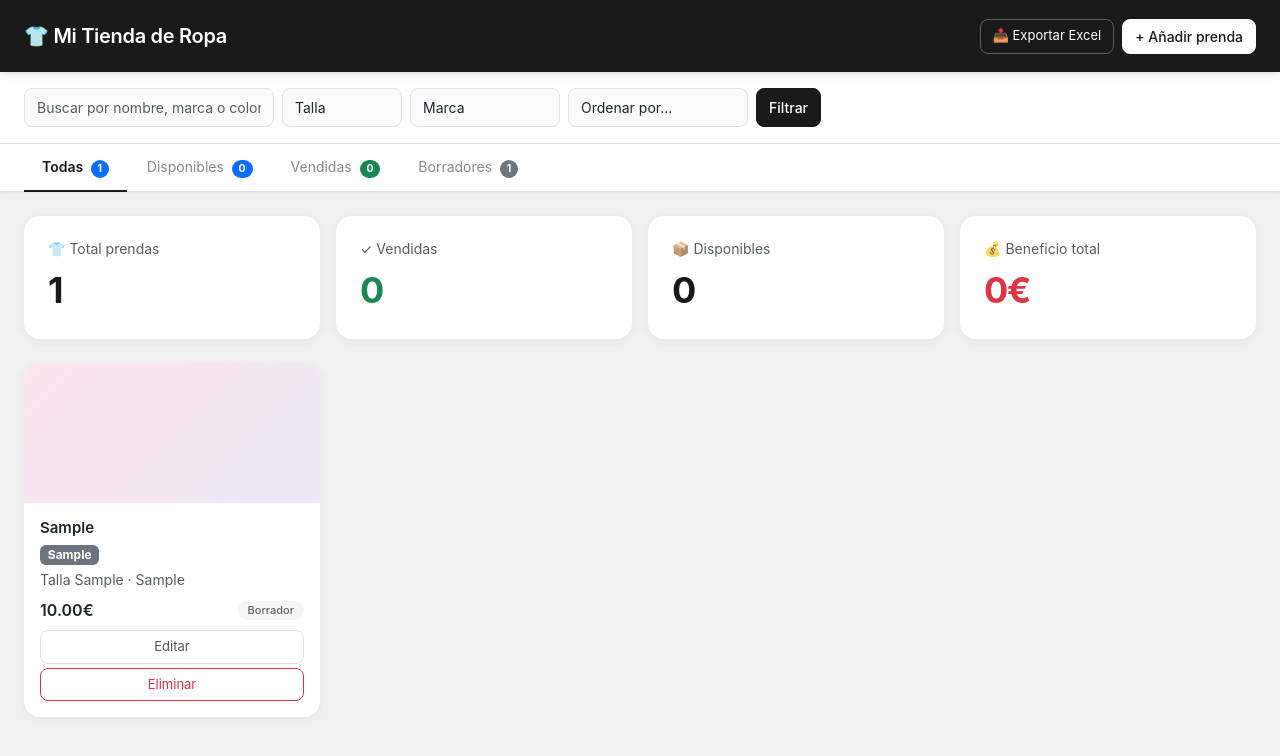
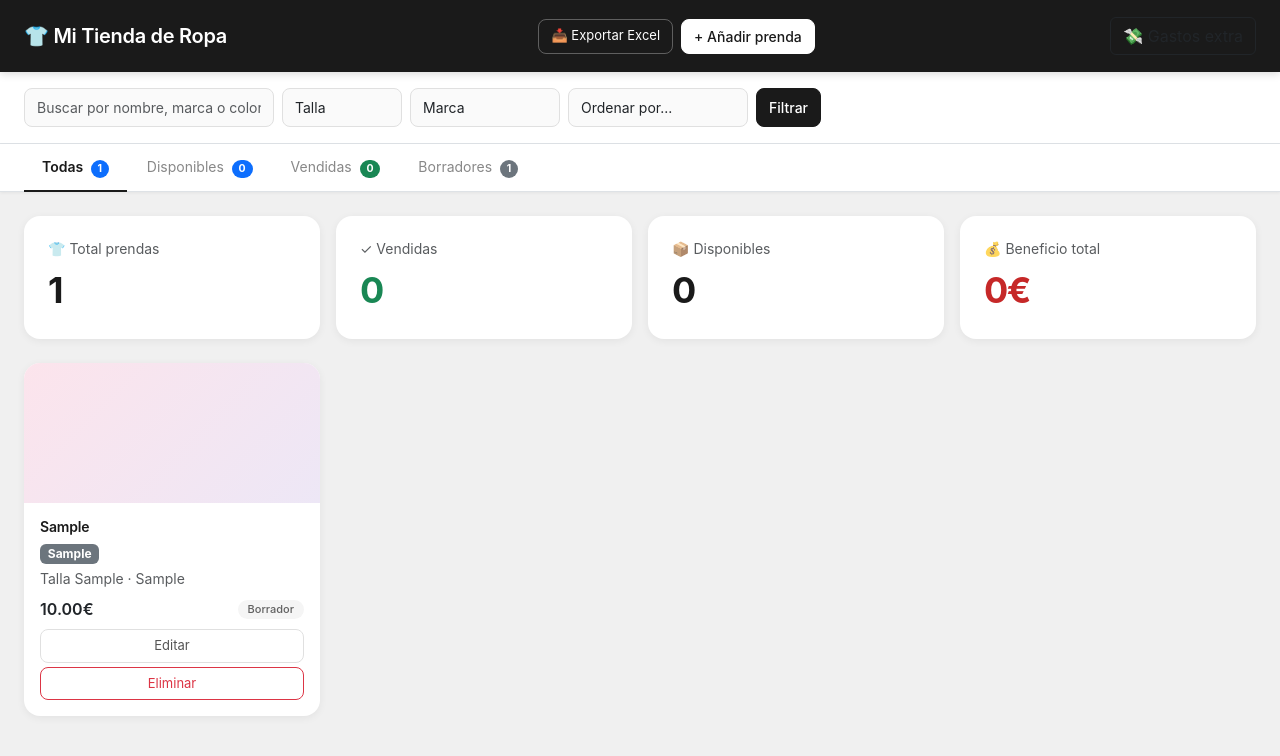
Before and after one commit to carizgil/vinted, a Django app: page / in a window 1280 px wide. Shown: the top 756 px of the page. Run offline with Django 5.2, Linux system fonts and the light colour scheme; tables that the repository leaves empty hold one stand-in row (values such as "Sample post").

Commit message:
estilos gastos extra

```diff
--- a/prendas/models.py
+++ b/prendas/models.py
@@ -24,3 +24,15 @@ class Prenda(models.Model):
 
     def __str__(self):
         return self.tipo_de_prenda
+
+class Gasto(models.Model):
+    concepto = models.CharField(max_length=200)
+    importe = models.DecimalField(max_digits=10, decimal_places=2)
+    fecha = models.DateField(auto_now_add=True)
+    notas = models.CharField(max_length=255, blank=True, null=True)
+
+    def __str__(self):
+        return f"{self.concepto} - {self.importe}€"
+
+    class Meta:
+        ordering = ['-fecha']
--- a/prendas/static/prendas/style.css
+++ b/prendas/static/prendas/style.css
@@ -225,3 +225,82 @@ body {
 .btn.disabled {
     opacity: 0.7;
 }
+
+/* ==========================
+   GASTOS EXTRA
+   ========================== */
+
+/* Card del total de gastos (variante roja del stat-card) */
+.stat-card .text-danger {
+    color: #c62828 !important;
+}
+
+/* Card contenedora (formulario y tabla) */
+.card {
+    border-radius: 16px;
+    border: none;
+    box-shadow: 0 2px 8px rgba(0,0,0,0.06);
+    background: white;
+}
+
+/* Formulario de nuevo gasto */
+.card h6 {
+    font-size: 14px;
+    font-weight: 600;
+    color: #1a1a1a;
+    letter-spacing: -0.2px;
+}
+
+/* TABLA DE GASTOS */
+.table {
+    margin-bottom: 0;
+}
+
+.table thead th {
+    font-size: 12px;
+    font-weight: 600;
+    text-transform: uppercase;
+    letter-spacing: 0.4px;
+    color: #999;
+    border-bottom: 1px solid #eee;
+    padding: 10px 12px;
+}
+
+.table tbody td {
+    font-size: 14px;
+    padding: 14px 12px;
+    border-bottom: 1px solid #f2f2f2;
+    vertical-align: middle;
+}
+
+.table tbody tr:last-child td {
+    border-bottom: none;
+}
+
+.table tbody tr {
+    transition: background 0.15s ease;
+}
+
+.table tbody tr:hover {
+    background: #fafafa;
+}
+
+.table .text-danger {
+    font-weight: 600;
+}
+
+/* Icono/emoji de gasto en concepto (opcional, si lo añades en el HTML) */
+.gasto-concepto {
+    font-weight: 500;
+    color: #1a1a1a;
+}
+
+/* Badge para importe destacado en filas */
+.badge-gasto {
+    background: #ffebee;
+    color: #c62828;
+    font-weight: 600;
+    font-size: 12px;
+    padding: 5px 12px;
+    border-radius: 20px;
+}
--- a/prendas/templates/prendas/lista_prendas.html
+++ b/prendas/templates/prendas/lista_prendas.html
@@ -16,6 +16,7 @@
         <a href="{% url 'exportar_excel' %}" class="btn btn-outline-secondary">📥 Exportar Excel</a>
         <button class="btn btn-dark" data-bs-toggle="collapse" data-bs-target="#formNueva">+ Añadir prenda</button>
     </div>
+    <a href="{% url 'lista_gastos' %}" class="btn btn-outline-dark">💸 Gastos extra</a>
 </nav>
 <!-- BUSCADOR Y FILTROS -->
 <div class="bg-white border-bottom px-4 py-3">
--- a/prendas/views.py
+++ b/prendas/views.py
@@ -120,3 +120,24 @@ def exportar_excel(request):
     response['Content-Disposition'] = 'attachment; filename="prendas.xlsx"'
     wb.save(response)
     return response
+
+from django.shortcuts import render, redirect
+from .models import Gasto
+
+def lista_gastos(request):
+    if request.method == 'POST':
+        Gasto.objects.create(
+            concepto=request.POST.get('concepto'),
+            importe=request.POST.get('importe'),
+            notas=request.POST.get('notas', '')
+        )
+        return redirect('lista_gastos')
+
+    gastos = Gasto.objects.all()
+    total_gastos = sum(g.importe for g in gastos)
+
+    context = {
+        'gastos': gastos,
+        'total_gastos': total_gastos,
+    }
+    return render(request, 'prendas/gastos.html', context)
--- a/tienda/urls.py
+++ b/tienda/urls.py
@@ -24,4 +24,5 @@ urlpatterns = [
     path('editar/<int:pk>/', views.editar_prenda, name='editar_prenda'),
     path('eliminar/<int:pk>/', views.eliminar_prenda, name='eliminar_prenda'),
     path('exportar/', views.exportar_excel, name='exportar_excel'),
+    path('gastos/', views.lista_gastos, name='lista_gastos'),
 ]
```
Also changed, not shown: prendas/migrations/0004_gasto.py (added), prendas/templates/prendas/gastos.html (added), 1 other file.
